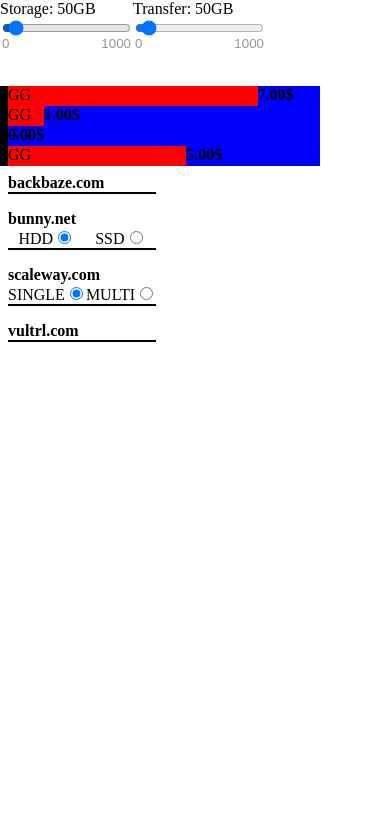
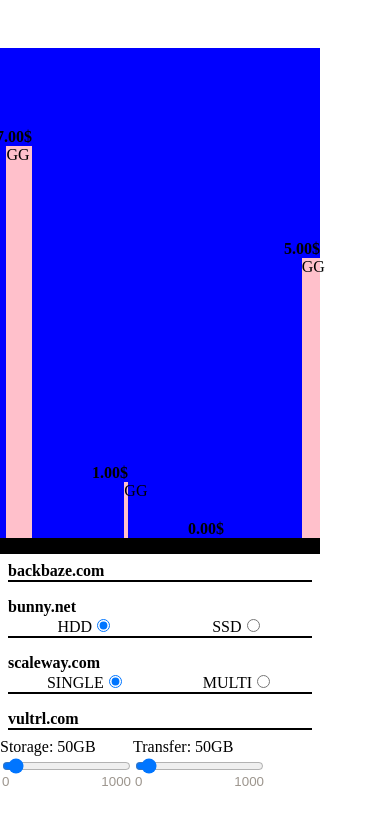
Before and after one commit to Viper-JSX/Storage-price-calculator, a website built with webpack: page src/index.html in a window 390 px wide. Built offline with nearby package versions, Linux system fonts and the light colour scheme.

Commit message:
Added chart layout change to the mediaquery

```diff
--- a/src/css/main.css
+++ b/src/css/main.css
@@ -59,7 +59,6 @@
     min-width: 320px;
     margin-top: 3rem;
     display: flex;
-    flex-wrap: wrap-reverse;
 }
 
 #chartServices, #chartColumns{
@@ -118,7 +117,34 @@
 
 
 @media screen and (max-width: 400px) {
+    .App{
+        flex-direction: column-reverse;
+    }
 
+    .pricingChart{
+        flex-direction: column-reverse;
+    }
+
+    #chartColumns{
+        height: 60vh;
+        border-left: none;
+        border-bottom: 1rem solid black;
+        flex-direction: row;
+        align-items: flex-end;
+    }
+
+    .chartItem{
+        width: 2rem;
+        height: 100%;
+        align-items: flex-end;
+        flex-direction: column-reverse;
+    }
+
+    .chartColumn{
+        width: 100%;
+        height: calc(100% * 0.8 * var(--size));
+        background-color: pink;
+    }
 }
 
 
```
